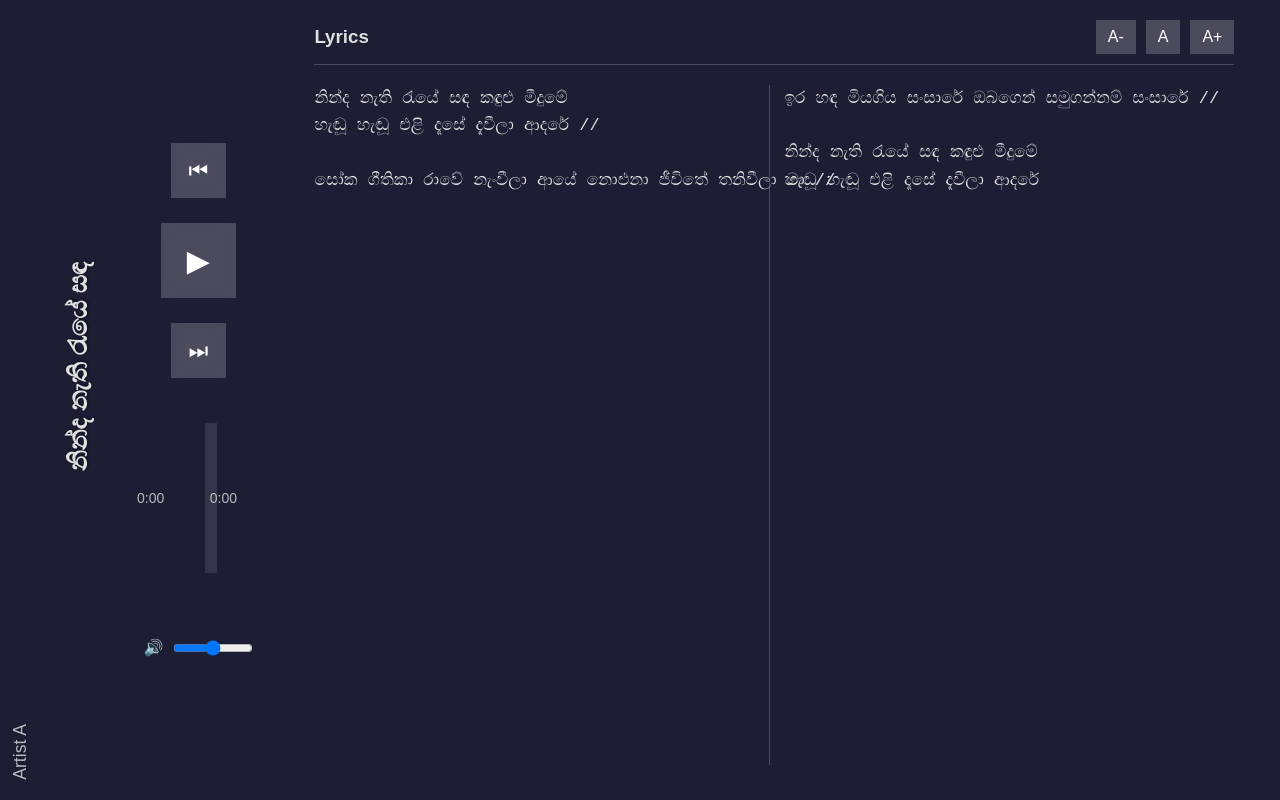
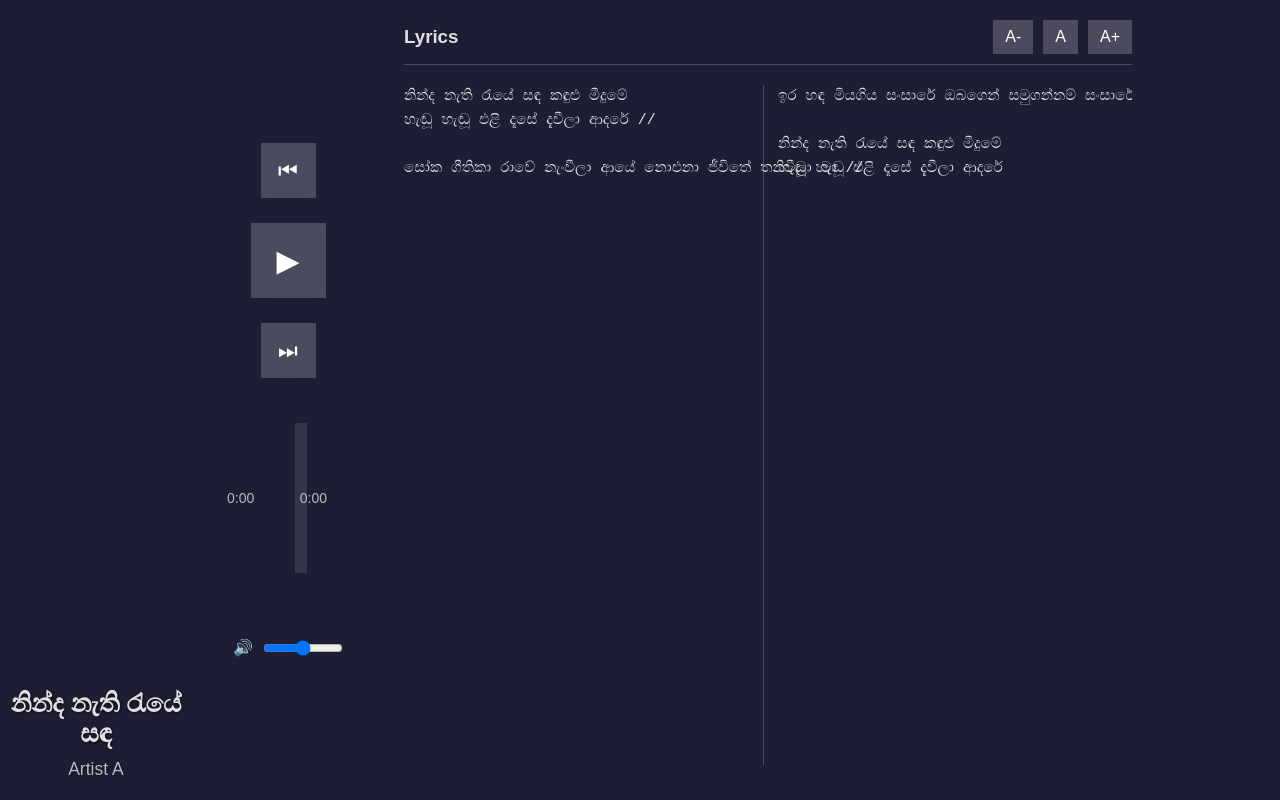
Before and after one commit to wasanka/musicplayer, a plain HTML site: page index.html in a window 1280 px wide. Drawn offline with Linux system fonts and the light colour scheme.

Commit message:
artist fix

```diff
--- a/index.html
+++ b/index.html
@@ -33,9 +33,9 @@
 
         /* Column 1: Song Info */
         .song-info-column {
-            width: 8%;
+            width: 15%;
             padding: 20px 10px;
-            display: flex;
+ display: flex;
             flex-direction: column;
             justify-content: flex-end;
             text-align: center;
@@ -45,11 +45,8 @@
             font-size: 1.6em;
             font-weight: bold;
             margin-bottom: 10px;
-            writing-mode: vertical-rl;
-            text-orientation: mixed;
-            transform: rotate(180deg);
             text-shadow: 1px 1px 3px rgba(0, 0, 0, 0.5);
-            flex-grow: 1;
+ flex-grow: 1;
             display: flex;
             align-items: flex-end;
             justify-content: center;
@@ -58,9 +55,6 @@
         .song-artist {
             font-size: 1.1em;
             opacity: 0.8;
-            writing-mode: vertical-rl;
-            text-orientation: mixed;
-            transform: rotate(180deg);
             text-shadow: 1px 1px 2px rgba(0, 0, 0, 0.5);
         }
 
@@ -156,7 +150,7 @@
 
         /* Column 3: Lyrics */
         .lyrics-column {
-            width: 75%;
+            width: 60%;
             padding: 20px;
             overflow: hidden;
             position: relative;
```
